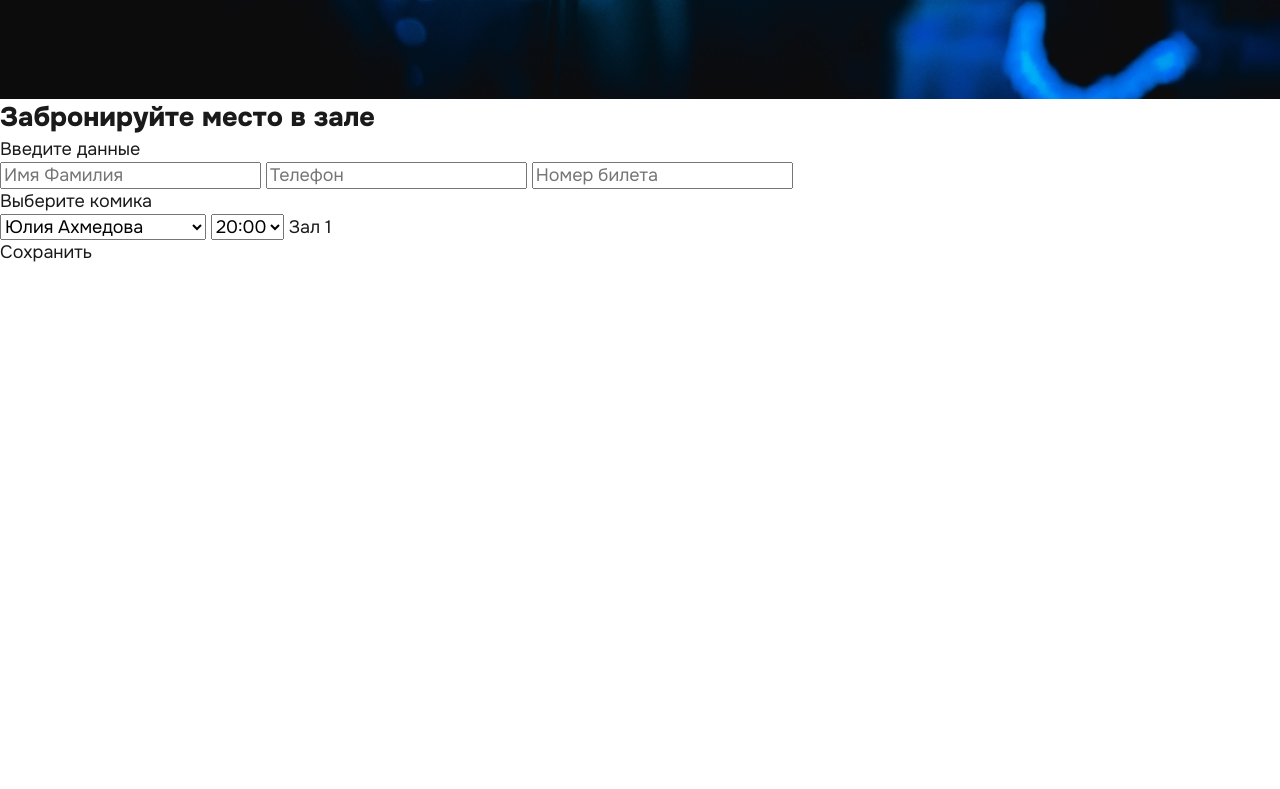
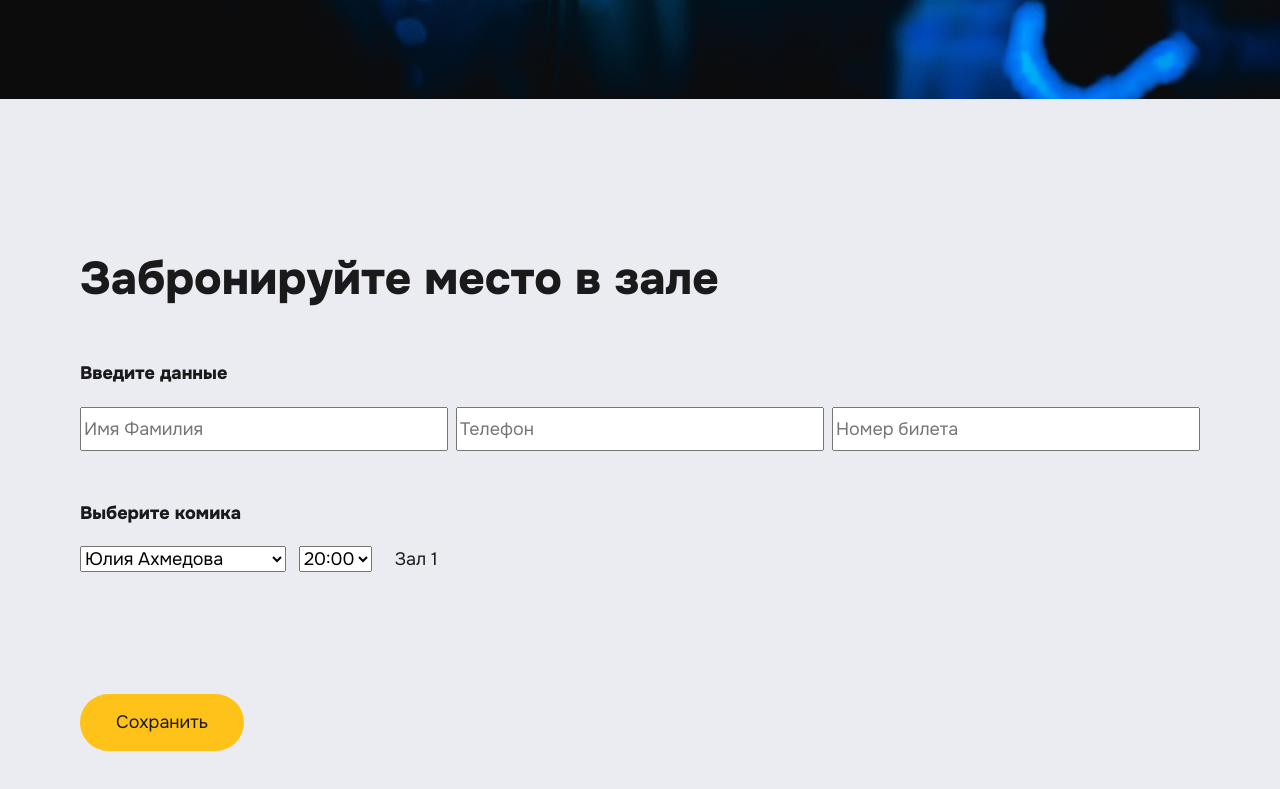
Before and after one commit to 9fogel/frontend_stand-up, a website built with Vite: page index.html in a window 1280 px wide. Shown: the part 701-1490 px from the top of the page. Before the commit the page ends 966 px from the top, so only its background shows below. Built offline with nearby package versions, Linux system fonts and the light colour scheme.

Commit message:
feat: add event styles

```diff
--- a/css/booking.css
+++ b/css/booking.css
@@ -1,38 +1,70 @@
 .booking {
+  display: flex;
+  align-items: center;
+  width: 100%;
+  min-height: 100vh;
+  color: #1a1a1a;
+  background-color: #ebecf1;
 }
+
 .booking__container {
+  max-width: 1440px;
+  margin: 0 auto;
+  padding: 0 80px;
+  width: 100%;
 }
+
 .booking__title {
+  margin-bottom: 50px;
+  font-size: 46px;
+  font-weight: 800;
 }
-.booking__form {
+
+.booking__fieldset_user-info {
+  margin-bottom: 50px;
 }
-.booking__fieldset {
+
+.booking__legend {
+  margin-bottom: 20px;
+  font-size: 18px;
+  font-weight: 800;
+  line-height: 1.4;
 }
-.booking__fieldset_user-info {
+
+.booking__input-group {
+  display: flex;
+  gap: 8px;
 }
-.booking__legend {
+
+.booking__input {
+  display: block;
+  max-width: 380px;
+  width: 100%;
+  height: 44px;
 }
-.booking__input-group {
+
+.booking__fieldset_comedians {
+  margin-bottom: 122px;
 }
-.booking__input {
+
+.booking__comedians-list {
+  display: flex;
+  flex-direction: column;
+  gap: 20px;
 }
-.booking__input_fullname {
+.booking__select_comedian {
+  margin-right: 8px;
 }
-.booking__input_phone {
+
+.booking__select_time {
+  margin-right: 18px;
 }
-.booking__input_ticket {
+
+.booking__button {
+  padding: 16px 36px;
+  font-size: 18px;
+  line-height: 1.4;
+  color: #1a1a1a;
+  background-color: #ffc219;
+  border-radius: 36px;
 }
-.booking__fieldset_comedians {
-}
-.booking__comedians-list {
-}
-.booking__comedian {
-}
-.booking__select {
-}
-.booking__hall {
-}
-.booking__button {
-}
-.booking__button_submit {
-}
--- a/css/event.css
+++ b/css/event.css
@@ -1,10 +1,10 @@
 .event {
-  width: 100%;
-  min-height: 100vh;
   display: flex;
   flex-direction: column;;
   justify-content: center;
   align-items: center;
+  width: 100%;
+  min-height: 100vh;
   background-color: blueviolet;
   background-image: url("../img/bg.jpg");
   background-size: cover;
--- a/index.html
+++ b/index.html
@@ -57,12 +57,12 @@
 
             <ul class="booking__comedians-list">
               <li class="booking__comedian">
-                <select class="booking__select" name="comedian" >
+                <select class="booking__select booking__select_comedian" name="comedian" >
                   <option value="1">Юлия Ахмедова</option>
                   <option value="2">Слава Комиссаренко</option>
                 </select>
 
-                <select class="booking__select" name="time">
+                <select class="booking__select booking__select_time" name="time">
                   <option value="20:00">20:00</option>
                   <option value="22:00">22:00</option>
                 </select>
```
